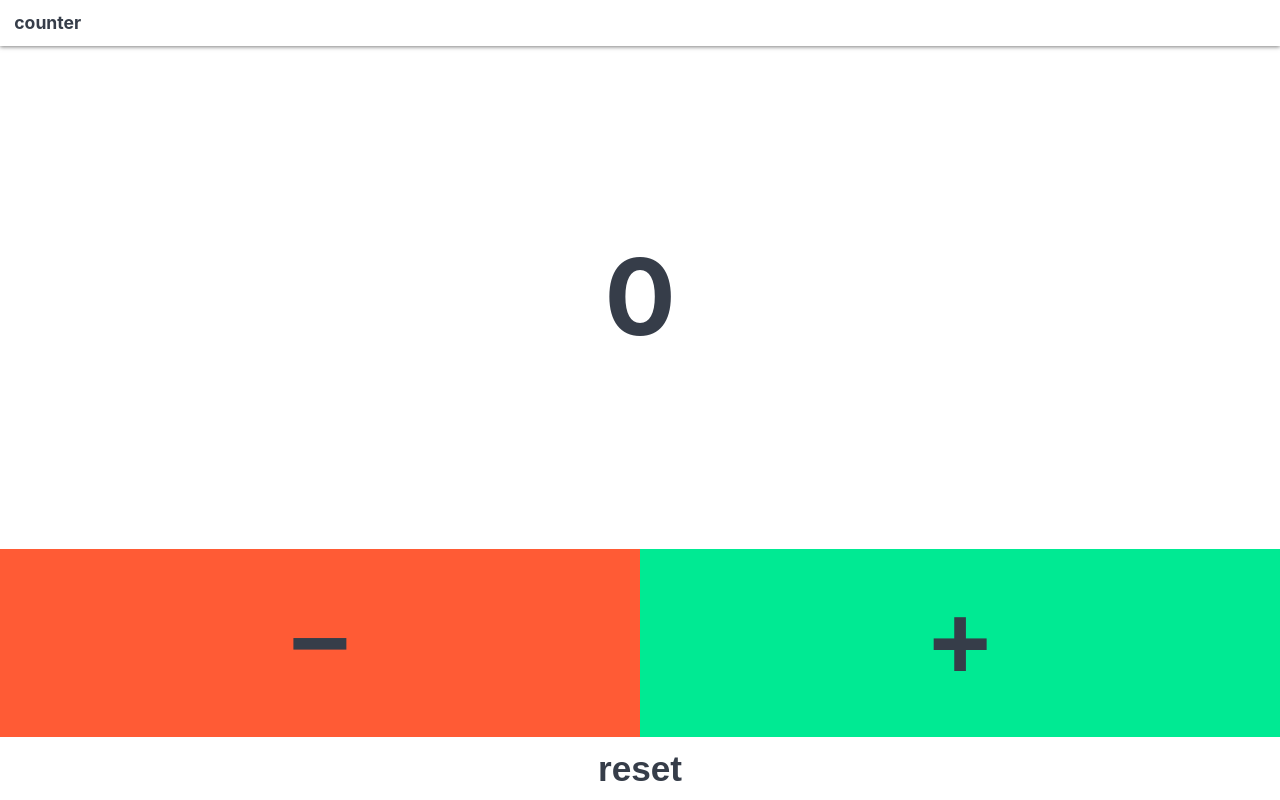
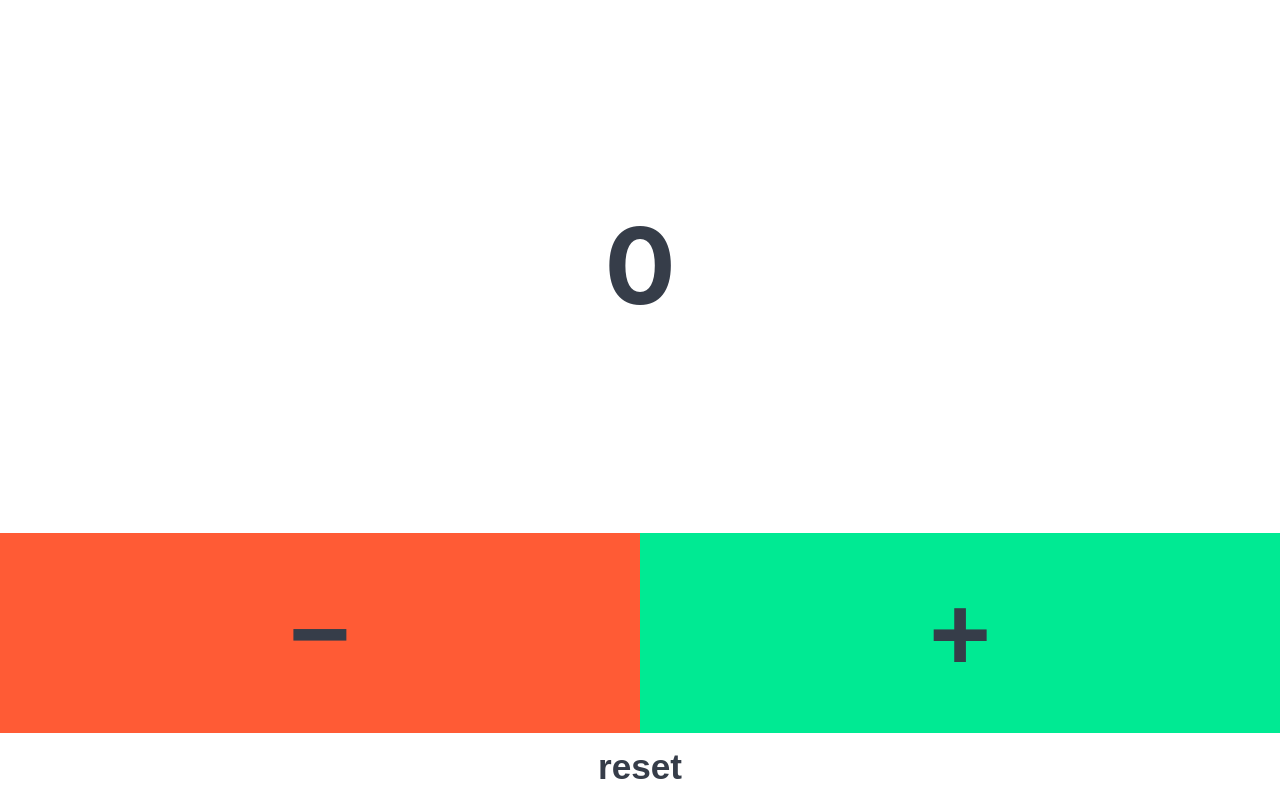
Before and after one commit to andybluntish/counter, a plain HTML site: page public/index.html in a window 1280 px wide. Drawn offline with Linux system fonts and the light colour scheme.

Commit message:
remove header

```diff
--- a/public/index.html
+++ b/public/index.html
@@ -56,13 +56,17 @@
 
     body {
       display: grid;
-      grid-template-rows: auto 1fr auto;
+      grid-template-rows: 2fr 1fr;
+      align-items: center;
+      justify-items: center;
       min-height: 100%;
       margin: 0;
       color: var(--foreground);
       background: var(--background);
       line-height: var(--line-height);
       font-family: -apple-system, BlinkMacSystemFont, "Open Sans", "Helvetica Neue", Helvetica, Arial, sans-serif;
+      font-weight: bold;
+      font-size: 6rem;
       -webkit-text-size-adjust: 100%;
     }
 
@@ -91,15 +95,6 @@
     .title a { color: inherit; }
     .title a:focus, .title a:hover { text-decoration: inherit; }
 
-    main {
-      display: grid;
-      grid-template-rows: 2fr 1fr;
-      align-items: center;
-      justify-items: center;
-      font-weight: bold;
-      font-size: 6rem;
-    }
-
     .count {
       margin: 0;
     }
@@ -113,10 +108,11 @@
     }
 
     button {
+      display: block;
+      padding: 0;
       font-weight: inherit;
       font-size: inherit;
       border: none;
-      padding: 0;
       color: var(--foreground);
       background: transparent;
     }
@@ -137,13 +133,6 @@
   </style>
 </head>
 <body>
-  <header role="banner">
-    <h1 class="title">
-      <a href="/" rel="home">Counter</a>
-    </h1>
-  </header>
-
-  <main>
   <p class="count">0</p>
 
   <form action="/">
@@ -151,7 +140,6 @@
     <button name="action" value="increment">+</button>
     <button type="reset">reset</button>
   </form>
-  </main>
 
   <script>
     const data = getData()
```
Lines whose indentation alone changed are shown as unchanged.
